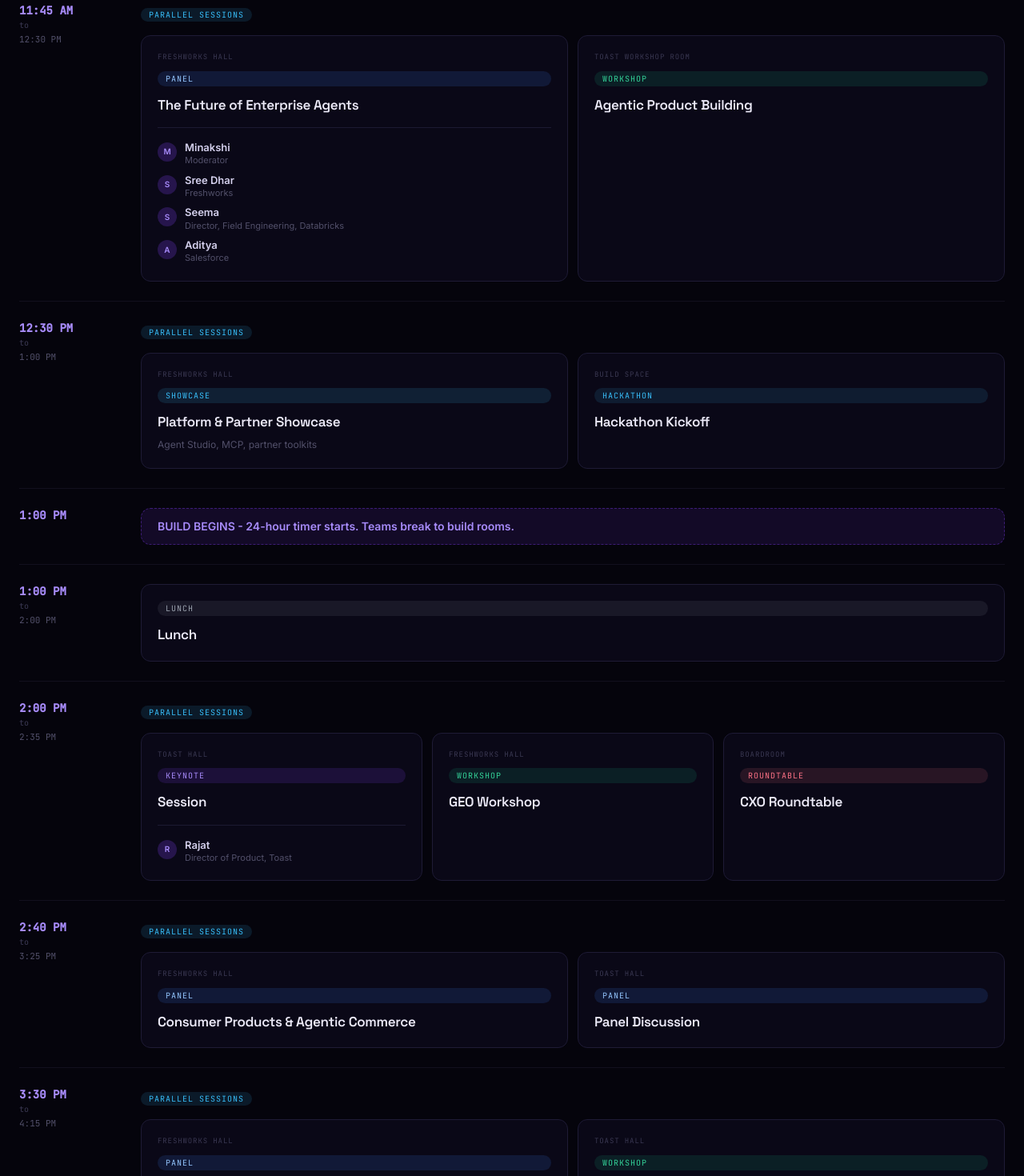
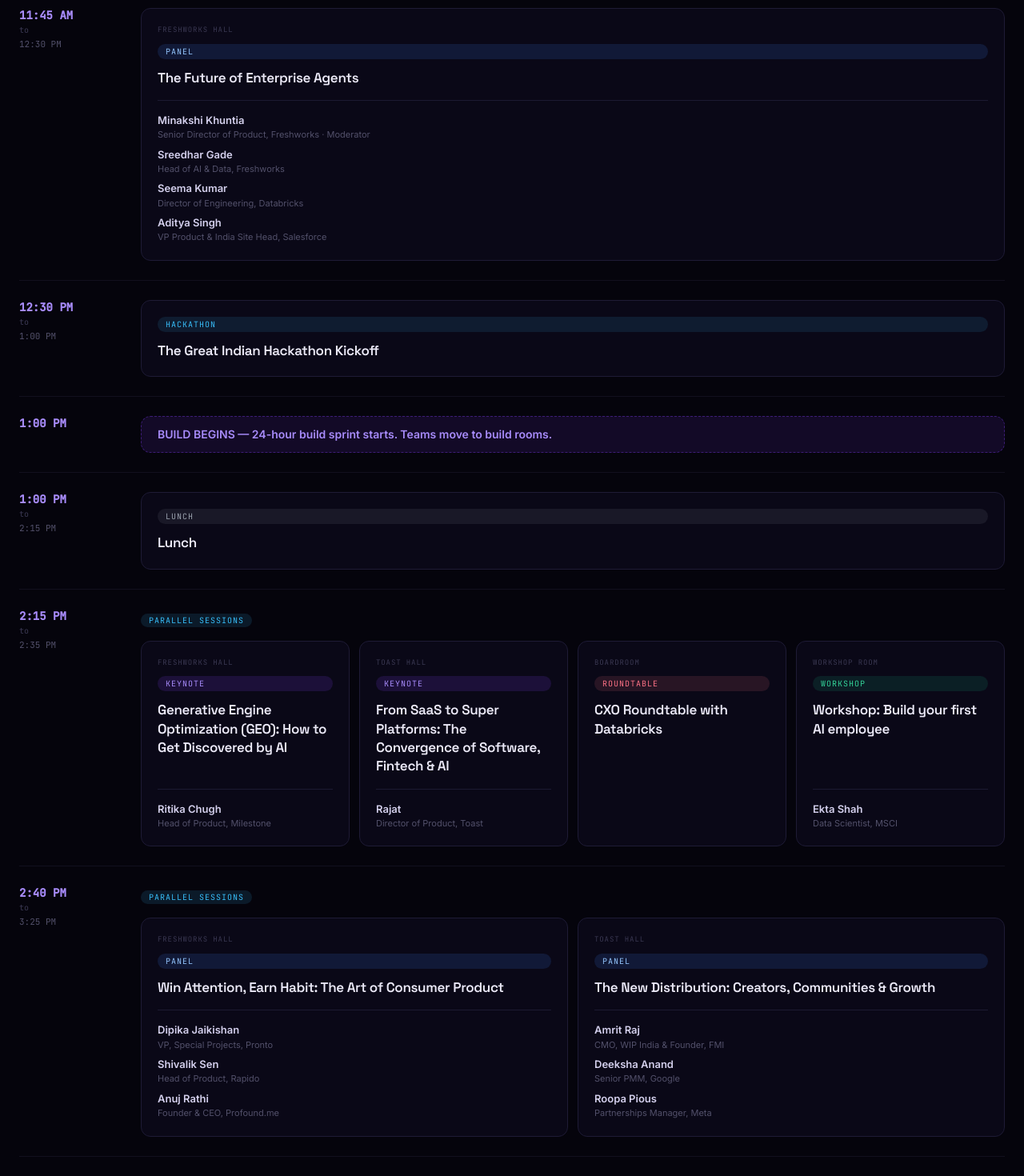
Before and after one commit to ShraavaniTople/gpf-website, a React (Vite) app: page / in a window 1280 px wide. Shown: the part 4300-5770 px from the top of the page at 80% size. Built offline with nearby package versions, Linux system fonts and the light colour scheme.

Commit message:
update agenda with full Day 1 + Day 2 schedule from spreadsheet; remove speaker avatar from agenda cards

```diff
--- a/src/components/Agenda.tsx
+++ b/src/components/Agenda.tsx
@@ -26,106 +26,109 @@
 }
 
 const DAY1: Slot[] = [
-  { start: '9:00',  end: '10:00', sessions: [{ type: 'registration', title: 'Registration & Breakfast' }]},
-  { start: '10:00', end: '10:25', sessions: [{ type: 'opening', title: 'Welcome & Opening Remarks',
-      speakers: [{ name: 'Swati', role: 'Founder, WIP India' }] }]},
-  { start: '10:30', end: '11:00', sessions: [{ type: 'keynote', venue: 'Freshworks Hall', title: 'Keynote',
-      speakers: [{ name: 'Murali', role: 'CTO, Freshworks' }] }]},
-  { start: '11:05', end: '11:40', sessions: [{ type: 'keynote', venue: 'Freshworks Hall', title: 'Keynote',
-      speakers: [{ name: 'Sangeeta', role: 'Anthropic' }] }]},
+  { start: '09:00', end: '10:00', sessions: [{ type: 'registration', title: 'Registration & Breakfast' }]},
+
+  { start: '10:00', end: '10:25', sessions: [{ type: 'opening', title: 'The Great Product Festival: Welcoming Infinite Builders',
+      speakers: [{ name: 'Swati Awasthi', role: 'Founder, Women in Product India' }] }]},
+
+  { start: '10:30', end: '11:00', sessions: [{ type: 'keynote', venue: 'Freshworks Hall', title: 'The New Rules of Building Products & Companies',
+      speakers: [{ name: 'Murali Swaminathan', role: 'CTO, Freshworks' }] }]},
+
+  { start: '11:05', end: '11:40', sessions: [{ type: 'keynote', venue: 'Freshworks Hall', title: 'Building at the Frontlines of AI by Anthropic',
+      speakers: [{ name: 'Sangeeta Bavi', role: 'Head, Anthropic India' }] }]},
+
   { start: '11:45', end: '12:30', sessions: [
     { type: 'panel', venue: 'Freshworks Hall', title: 'The Future of Enterprise Agents',
       speakers: [
-        { name: 'Minakshi', role: 'Moderator' },
-        { name: 'Sree Dhar', role: 'Freshworks' },
-        { name: 'Seema', role: 'Director, Field Engineering, Databricks' },
-        { name: 'Aditya', role: 'Salesforce' },
+        { name: 'Minakshi Khuntia', role: 'Senior Director of Product, Freshworks · Moderator' },
+        { name: 'Sreedhar Gade', role: 'Head of AI & Data, Freshworks' },
+        { name: 'Seema Kumar', role: 'Director of Engineering, Databricks' },
+        { name: 'Aditya Singh', role: 'VP Product & India Site Head, Salesforce' },
       ]},
-    { type: 'workshop', venue: 'Toast Workshop Room', title: 'Agentic Product Building' },
   ]},
-  { start: '12:30', end: '13:00', sessions: [
-    { type: 'showcase', venue: 'Freshworks Hall', title: 'Platform & Partner Showcase',
-      detail: 'Agent Studio, MCP, partner toolkits' },
-    { type: 'hackathon', venue: 'Build Space', title: 'Hackathon Kickoff' },
+
+  { start: '12:30', end: '13:00', sessions: [{ type: 'hackathon', title: 'The Great Indian Hackathon Kickoff' }]},
+
+  { start: '13:00', sessions: [], milestone: 'BUILD BEGINS — 24-hour build sprint starts. Teams move to build rooms.' },
+
+  { start: '13:00', end: '14:15', sessions: [{ type: 'lunch', title: 'Lunch' }]},
+
+  { start: '14:15', end: '14:35', sessions: [
+    { type: 'keynote', venue: 'Freshworks Hall', title: 'Generative Engine Optimization (GEO): How to Get Discovered by AI',
+      speakers: [{ name: 'Ritika Chugh', role: 'Head of Product, Milestone' }] },
+    { type: 'keynote', venue: 'Toast Hall', title: 'From SaaS to Super Platforms: The Convergence of Software, Fintech & AI',
+      speakers: [{ name: 'Rajat', role: 'Director of Product, Toast' }] },
+    { type: 'roundtable', venue: 'Boardroom', title: 'CXO Roundtable with Databricks' },
+    { type: 'workshop', venue: 'Workshop Room', title: 'Workshop: Build your first AI employee',
+      speakers: [{ name: 'Ekta Shah', role: 'Data Scientist, MSCI' }] },
   ]},
-  { start: '13:00', sessions: [], milestone: 'BUILD BEGINS - 24-hour timer starts. Teams break to build rooms.' },
-  { start: '13:00', end: '14:00', sessions: [{ type: 'lunch', title: 'Lunch' }]},
-  { start: '14:00', end: '14:35', sessions: [
-    { type: 'keynote', venue: 'Toast Hall', title: 'Session',
-      speakers: [{ name: 'Rajat', role: 'Director of Product, Toast' }] },
-    { type: 'workshop', venue: 'Freshworks Hall', title: 'GEO Workshop' },
-    { type: 'roundtable', venue: 'Boardroom', title: 'CXO Roundtable' },
+
+  { start: '14:40', end: '15:25', sessions: [
+    { type: 'panel', venue: 'Freshworks Hall', title: 'Win Attention, Earn Habit: The Art of Consumer Product',
+      speakers: [
+        { name: 'Dipika Jaikishan', role: 'VP, Special Projects, Pronto' },
+        { name: 'Shivalik Sen', role: 'Head of Product, Rapido' },
+        { name: 'Anuj Rathi', role: 'Founder & CEO, Profound.me' },
+      ]},
+    { type: 'panel', venue: 'Toast Hall', title: 'The New Distribution: Creators, Communities & Growth',
+      speakers: [
+        { name: 'Amrit Raj', role: 'CMO, WIP India & Founder, FMI' },
+        { name: 'Deeksha Anand', role: 'Senior PMM, Google' },
+        { name: 'Roopa Pious', role: 'Partnerships Manager, Meta' },
+      ]},
   ]},
-  { start: '14:40', end: '15:25', sessions: [
-    { type: 'panel', venue: 'Freshworks Hall', title: 'Consumer Products & Agentic Commerce' },
-    { type: 'panel', venue: 'Toast Hall', title: 'Panel Discussion' },
-  ]},
+
   { start: '15:30', end: '16:15', sessions: [
-    { type: 'panel', venue: 'Freshworks Hall', title: 'Creator-led Growth' },
-    { type: 'workshop', venue: 'Toast Hall', title: 'Evals for PMs',
+    { type: 'keynote', venue: 'Freshworks Hall', title: 'Beyond E-Commerce: The Rise of Agentic Commerce',
+      speakers: [{ name: 'Mansi', role: 'COO, Glance' }] },
+    { type: 'showcase', venue: 'Toast Hall', title: 'Physical AI Demo by NVIDIA',
+      speakers: [{ name: 'Usha Rengaraju', role: 'AI Technologist, NVIDIA' }] },
+    { type: 'workshop', venue: 'Workshop Room', title: 'Workshop: AI Evals for Product Teams',
       speakers: [{ name: 'Tanay Agrawal', role: 'Director of AI & Platform, KronosX AI' }] },
   ]},
-  { start: '16:20', end: '16:50', sessions: [
-    { type: 'fireside', venue: 'Freshworks Hall', title: 'Fireside Chat' },
-    { type: 'lightning', venue: 'Toast Hall', title: 'Lightning Talks' },
-  ]},
-  { start: '16:50', end: '17:00', sessions: [{ type: 'closing', title: 'Closing Notes' }]},
-  { start: '17:00', end: '18:00', sessions: [{ type: 'networking', title: 'Festival Day 1 Close - Games & Engagement' }]},
-  { start: '18:30', end: '21:00', sessions: [{ type: 'networking', title: 'Leadership Dinner' }]},
+
+  { start: '16:20', end: '16:50', sessions: [{ type: 'keynote', venue: 'Freshworks Hall', title: 'From Bet to Breakthrough: 20 Years of Product Lessons',
+      speakers: [{ name: 'Lalitha Ramani', role: 'GM, Google Maps' }] }]},
+
+  { start: '18:30', end: '21:00', sessions: [{ type: 'networking', title: 'After Hours: Leadership Dinner' }]},
 ]
 
 const DAY2: Slot[] = [
-  { start: '8:00',  end: '10:00', sessions: [{ type: 'registration', title: 'Doors Open & Breakfast' }]},
-  { start: '10:00', end: '10:15', sessions: [{ type: 'opening', title: 'Welcome & Recap' }]},
-  { start: '10:20', end: '10:50', sessions: [
-    { type: 'keynote', venue: 'Freshworks Hall', title: 'Build for Bharat Keynote' },
-    { type: 'fireside', venue: 'Toast Hall', title: 'Fireside Chat',
-      speakers: [{ name: 'Neha', role: 'HerKey' }] },
+  { start: '08:00', end: '10:00', sessions: [{ type: 'registration', title: 'Doors Open & Breakfast' }]},
+
+  { start: '10:00', end: '10:15', sessions: [{ type: 'opening', title: 'Welcome & Day 2 Kickoff' }]},
+
+  { start: '10:15', end: '10:45', sessions: [
+    { type: 'keynote', venue: 'Freshworks Hall', title: 'Build for Bharat: How AI is Being Built for the Next Billion by Sarvam' },
+    { type: 'panel', venue: 'Toast Hall', title: 'Product × Community: Building for Belonging' },
   ]},
-  { start: '11:00', sessions: [], milestone: 'BUILD STOPS - Submissions frozen. Judging begins.' },
-  { start: '11:00', end: '11:30', sessions: [
+
+  { start: '10:45', end: '11:35', sessions: [
     { type: 'keynote', venue: 'Freshworks Hall', title: 'VC Keynote' },
-    { type: 'showcase', venue: 'Toast Hall', title: '2 Physical AI Demos' },
-    { type: 'workshop', venue: 'Workshop Room', title: 'GTM for Product Teams',
-      speakers: [{ name: 'Deeksha', role: 'Product Leader' }] },
+    { type: 'panel', venue: 'Toast Hall', title: 'Global Capability Centres (GCCs) as Product Innovation Hubs' },
   ]},
-  { start: '11:35', end: '12:05', sessions: [
-    { type: 'panel', venue: 'Freshworks Hall', title: 'GCCs as Product Innovation Hubs',
-      speakers: [
-        { name: 'Sheetal', role: '' }, { name: 'Roopa', role: '' },
-        { name: 'Abhishek', role: '' }, { name: 'Supriya', role: '' },
-      ]},
-    { type: 'keynote', venue: 'Toast Hall', title: 'Speaker Session' },
+
+  { start: '11:00', sessions: [], milestone: 'BUILD STOPS — Hackathon submissions frozen. Judging begins.' },
+
+  { start: '11:00', end: '11:35', sessions: [{ type: 'workshop', venue: 'Workshop Room', title: 'The Product Automation Lab: Build with n8n' }]},
+
+  { start: '11:35', end: '12:30', sessions: [
+    { type: 'panel', venue: 'Freshworks Hall', title: 'Voice AI Panel',
+      detail: 'Bolna · Deepgram · Superbryn · Vobiz' },
+    { type: 'keynote', venue: 'Toast Hall', title: 'Physical AI: From Intelligence to the Real World' },
   ]},
-  { start: '12:05', end: '12:20', sessions: [
-    { type: 'keynote', venue: 'Toast Hall', title: 'Leadership Session' },
-    { type: 'workshop', venue: 'Workshop Room', title: 'Applied AI Product Teardown' },
+
+  { start: '13:00', end: '14:35', sessions: [{ type: 'lunch', title: 'Lunch' }]},
+
+  { start: '14:35', end: '15:20', sessions: [
+    { type: 'panel', venue: 'Freshworks Hall', title: 'VC Panel' },
+    { type: 'panel', venue: 'Toast Hall', title: 'PLG Panel: Growth in High-Trust Markets' },
   ]},
-  { start: '12:25', end: '13:00', sessions: [
-    { type: 'keynote', venue: 'Freshworks Hall', title: 'Speaker Session',
-      speakers: [{ name: 'Pulkit', role: 'Vedantu' }] },
-  ]},
-  { start: '13:00', end: '14:00', sessions: [{ type: 'lunch', title: 'Lunch' }]},
-  { start: '14:00', end: '15:00', sessions: [
-    { type: 'showcase', venue: 'Freshworks Hall', title: 'Hackathon - Main Stage Showcase',
-      detail: 'Top 4 finalists present their builds on the main stage' },
-    { type: 'showcase', venue: 'Toast Hall', title: '2-3 AI Product Demos' },
-    { type: 'workshop', venue: 'Workshop Rooms', title: 'Fundraising + VC Lab / Build Your Brand' },
-  ]},
-  { start: '15:00', end: '15:30', sessions: [
-    { type: 'showcase', venue: 'Freshworks Hall', title: 'Winners Announced & Award Ceremony' },
-    { type: 'keynote', venue: 'Toast Hall', title: 'Speaker Session' },
-  ]},
-  { start: '15:35', end: '16:15', sessions: [
-    { type: 'panel', venue: 'Freshworks Hall', title: 'VC Panel' },
-    { type: 'panel', venue: 'Toast Hall', title: 'Voice AI Panel' },
-  ]},
-  { start: '16:15', end: '16:50', sessions: [
-    { type: 'keynote', venue: 'Freshworks Hall', title: 'Speaker Session' },
-    { type: 'fireside', venue: 'Toast Hall', title: 'In Conversation' },
-  ]},
-  { start: '17:00', end: '18:00', sessions: [{ type: 'networking', title: 'Festival Day 2 Close' }]},
-  { start: '18:00', end: '20:00', sessions: [{ type: 'networking', title: 'Dinner Party - Team Celebration' }]},
+
+  { start: '15:20', end: '17:00', sessions: [{ type: 'showcase', venue: 'Freshworks Hall', title: 'The Great Agent Showcase',
+      detail: 'Hackathon finalists demo live in front of India\'s top product leaders. Winners announced on stage.' }]},
+
+  { start: '17:00', end: '18:00', sessions: [{ type: 'closing', title: 'TGPF Unplugged: Closing Jam Session' }]},
 ]
 
 // ─── Helpers ──────────────────────────────────────────────────────────────────
@@ -165,15 +168,9 @@
   return (
     <div className="mt-4 pt-4 flex flex-col gap-2" style={{ borderTop: '1px solid #1C1A32' }}>
       {speakers.map((s, i) => (
-        <div key={i} className="flex items-start gap-2.5">
-          <div className="w-6 h-6 rounded-full flex-shrink-0 flex items-center justify-center text-[10px] font-bold mt-0.5"
-            style={{ background: 'rgba(124,58,237,0.25)', color: '#A78BFA' }}>
-            {s.name[0]}
-          </div>
-          <div>
-            <p className="text-[13px] font-semibold leading-tight" style={{ color: '#D4D0ED' }}>{s.name}</p>
-            {s.role && <p className="text-[11px]" style={{ color: '#52506A' }}>{s.role}</p>}
-          </div>
+        <div key={i}>
+          <p className="text-[13px] font-semibold leading-tight" style={{ color: '#D4D0ED' }}>{s.name}</p>
+          {s.role && <p className="text-[11px] mt-0.5" style={{ color: '#52506A' }}>{s.role}</p>}
         </div>
       ))}
     </div>
@@ -204,15 +201,17 @@
   )
 }
 
-function ScheduleDay({ label, date, slots }: { label: string; date: string; slots: Slot[] }) {
+function ScheduleDay({ slots }: { label: string; date: string; slots: Slot[] }) {
   return (
     <div>
       <div className="space-y-0">
         {slots.map((slot, i) => {
           const parallel = slot.sessions.length > 1
-          const cols = slot.sessions.length === 3
-            ? 'grid-cols-1 sm:grid-cols-2 lg:grid-cols-3'
-            : 'grid-cols-1 sm:grid-cols-2'
+          const cols = slot.sessions.length >= 4
+            ? 'grid-cols-1 sm:grid-cols-2 lg:grid-cols-4'
+            : slot.sessions.length === 3
+              ? 'grid-cols-1 sm:grid-cols-2 lg:grid-cols-3'
+              : 'grid-cols-1 sm:grid-cols-2'
 
           return (
             <div key={i} className="flex gap-6 sm:gap-10 py-6"
@@ -305,8 +304,8 @@
             ))}
           </div>
           {activeDay === 1
-            ? <ScheduleDay label="Day 1" date="" slots={DAY1} />
-            : <ScheduleDay label="Day 2" date="" slots={DAY2} />
+            ? <ScheduleDay label="Day 1" date="25 Sept 2026" slots={DAY1} />
+            : <ScheduleDay label="Day 2" date="26 Sept 2026" slots={DAY2} />
           }
         </div>
 
```
